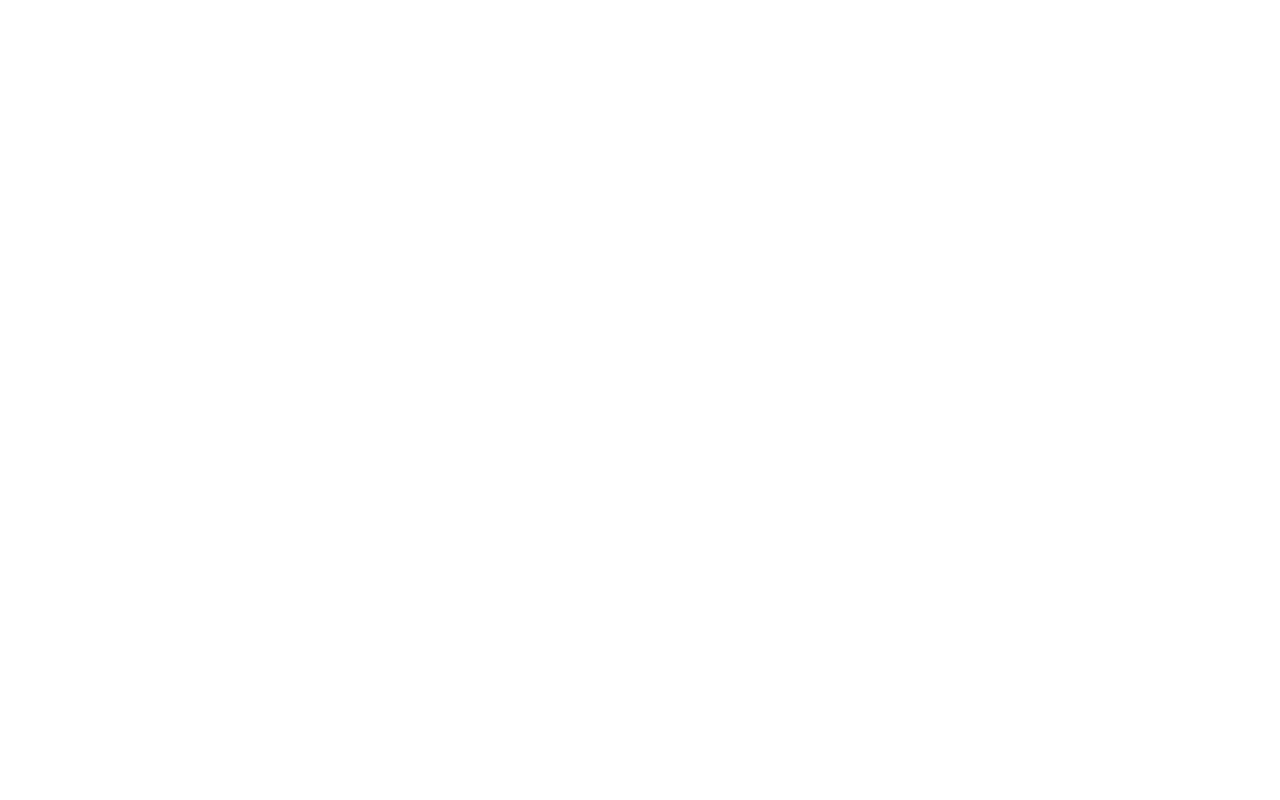
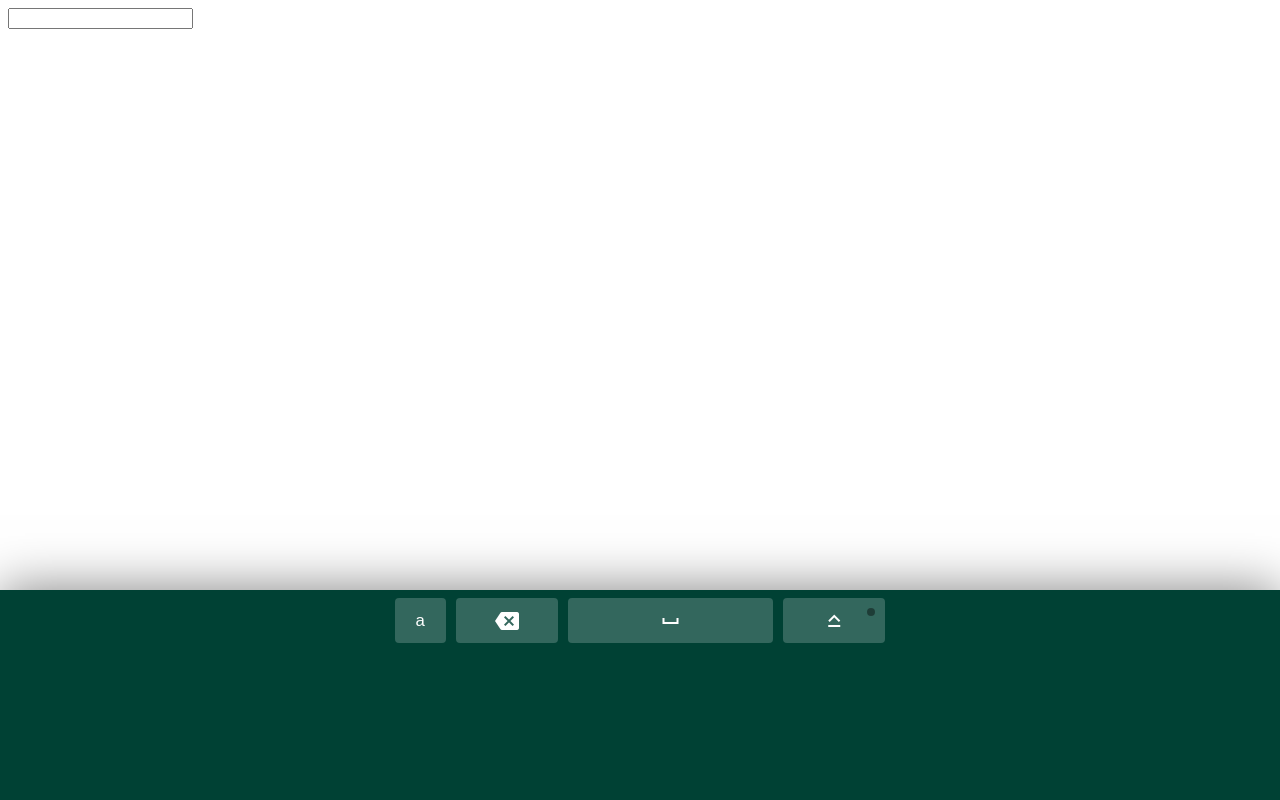
Before and after one commit to willeWonke/Virtual-Keyboard, a website: page index.html in a window 1280 px wide. Drawn offline with Linux system fonts and the light colour scheme.

Commit message:
realize css styles

```diff
--- a/index.html
+++ b/index.html
@@ -4,11 +4,27 @@
 <head>
     <meta charset="UTF-8">
     <meta name="viewport" content="width=device-width, initial-scale=1.0">
+    <link href="https://fonts.googleapis.com/icon?family=Material+Icons" rel="stylesheet">
     <link rel="stylesheet" href="./style.css">
     <title>Virtual Keyboard</title>
 </head>
 
 <body>
+    <input type="text" id="input-text">
+    <div class="keyboard">
+        <div class="keyboard__keys">
+            <button type="button" class="keyboard__key">a</button>
+            <button type="button" class="keyboard__key keyboard__key--wide">
+                <i class="material-icons">backspace</i>
+            </button>
+            <button type="button" class="keyboard__key keyboard__key--widest">
+                <i class="material-icons">space_bar</i>
+            </button>
+            <button type="button" class="keyboard__key keyboard__key--wide keyboard__key--activable">
+                <i class="material-icons">keyboard_capslock</i>
+            </button>
+        </div>
+    </div>
     <script src="./script.js"></script>
 </body>
 
--- a/style.css
+++ b/style.css
@@ -0,0 +1,64 @@
+.keyboard {
+    position: fixed;
+    left: 0;
+    bottom: 0;
+    width: 100%;
+    height: 200px;
+    padding: 5px 0;
+    background-color: #004134;
+    box-shadow: 0 0 50px rgb(0, 0, 0, 0.5);
+}
+
+.keyboard__keys {
+    text-align: center;
+}
+
+.keyboard__key {
+    height: 45px;
+    width: 4%;
+    max-width: 90px;
+    margin: 3px;
+    padding: 0;
+    border-radius: 4px;
+    background-color: rgb(255, 255, 255, 0.2);
+    border: none;
+    outline: none;
+    color: #fff;
+    font-size: 1.05rem;
+    cursor: pointer;
+    display: inline-flex;
+    justify-content: center;
+    align-items: center;
+    vertical-align: top;
+    -webkit-tap-highlight-color: transparent;
+    position: relative;
+}
+
+.keyboard__key:active {
+    background-color: rgba(255, 255, 255, 0.12);
+}
+
+.keyboard__key--wide {
+    width: 8%;
+    max-width: 180px;
+}
+
+.keyboard__key--widest {
+    width: 16%;
+    max-width: 500px;
+}
+
+.keyboard__key--activable::after {
+    content: '';
+    position: absolute;
+    top: 10px;
+    right: 10px;
+    width: 8px;
+    height: 8px;
+    border-radius: 50%;
+    background-color: rgb(0, 0, 0, 0.4);
+}
+
+.keyboard__key--active::after {
+    background-color: #08ff00;
+}
```
Also changed, not shown: package.json (added, +24 -0 lines), .eslintrc.js (added), 2 other files.
